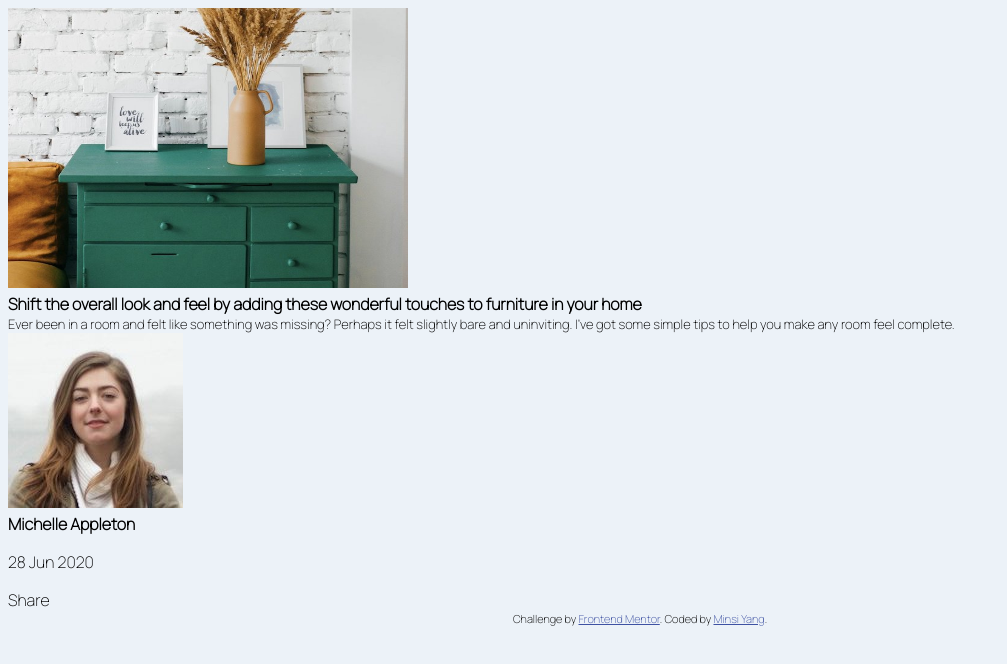
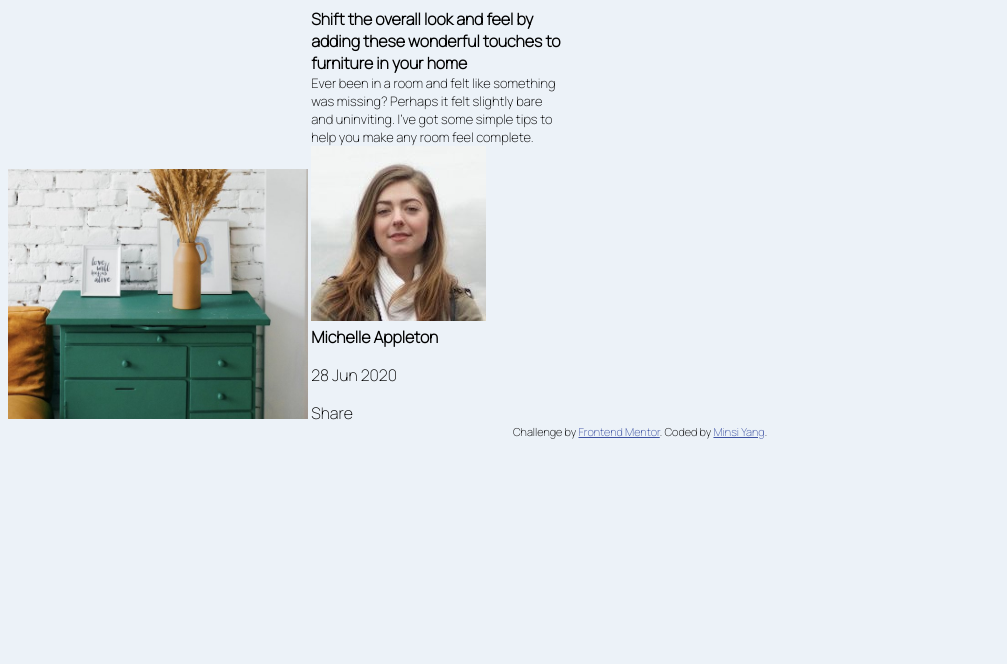
Before and after one commit to minsiyang/Article-front-end-challenge, a plain HTML site: page index.html in a window 1280 px wide. Shown: the whole page, without its empty margins (0-1007 px from the left). Drawn offline with Linux system fonts and the light colour scheme.

Commit message:
Ajust drawer picture size, put picture and text display inline

```diff
--- a/index.html
+++ b/index.html
@@ -16,6 +16,7 @@
   <div class="picture">
     <img src="images/drawers.jpg" alt="drawers">
   </div>
+  <div class="text">
     <header>
       Shift the overall look and feel by adding these wonderful
       touches to furniture in your home
@@ -33,6 +34,7 @@
     <a >
     Share
     </a>
+  </div>
   <div class="attribution">
     Challenge by <a href="https://www.frontendmentor.io?ref=challenge" target="_blank">Frontend Mentor</a>.
     Coded by <a href="#">Minsi Yang</a>.
--- a/style.css
+++ b/style.css
@@ -9,9 +9,18 @@ header{
   font-weight: 700;
 }
 
+.picture {
+  display: inline;
+}
+
 .picture img {
-  width: 400px;
-  height: 280px;
+  width: 300px;
+  height: 250px;
+}
+
+.text {
+  display: inline-block;
+  width: 250px;
 }
 
 .paragraph {
```
Lines whose indentation alone changed are shown as unchanged.
